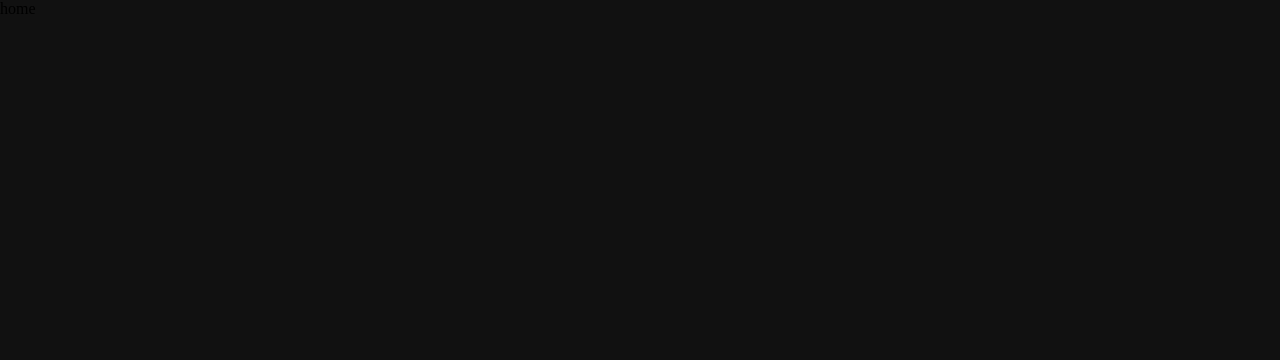
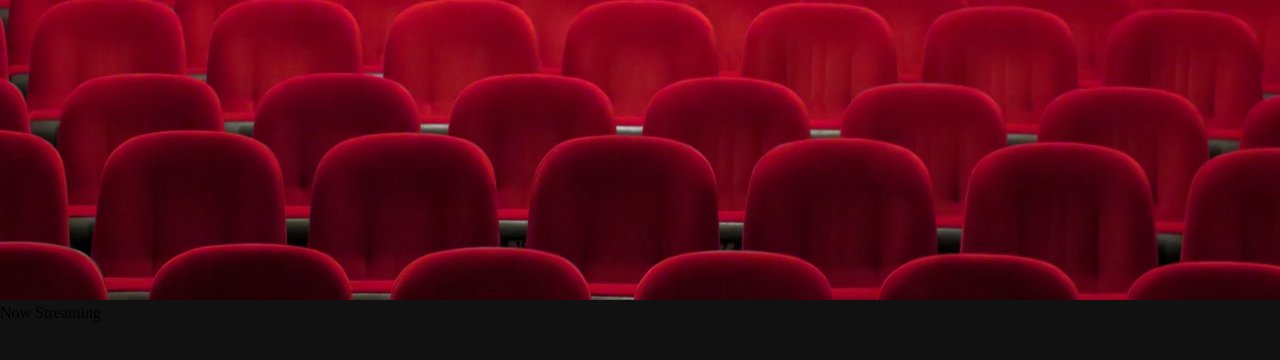
Before and after one commit to RazzBerryMand/movie-app, a Nuxt app: page / in a window 1280 px wide. Shown: the top 360 px of the page. Built offline with nearby package versions, Linux system fonts and the light colour scheme.

Commit message:
feat: add hero component

```diff
--- /dev/null
+++ b/components/Hero.vue
@@ -0,0 +1,28 @@
+<template>
+  <div class="hero">
+    <img src="../assets/images/background.jpg" alt="" />
+    <div>
+      <div>
+        <span>Now Streaming</span>
+      </div>
+    </div>
+  </div>
+</template>
+
+<script>
+export default {
+  name: 'Hero',
+}
+</script>
+
+<style lang="scss" scoped>
+.hero {
+  height: 300px;
+
+  img {
+    width: 100%;
+    height: 100%;
+    object-fit: cover;
+  }
+}
+</style>
--- a/pages/index.vue
+++ b/pages/index.vue
@@ -1,5 +1,7 @@
 <template>
-  <div class="home">home</div>
+  <div class="home">
+    <Hero />
+  </div>
 </template>
 
 <script>
```
Also changed, not shown: assets/images/background.jpg (added), pages/movies/_movieid.vue (added).
